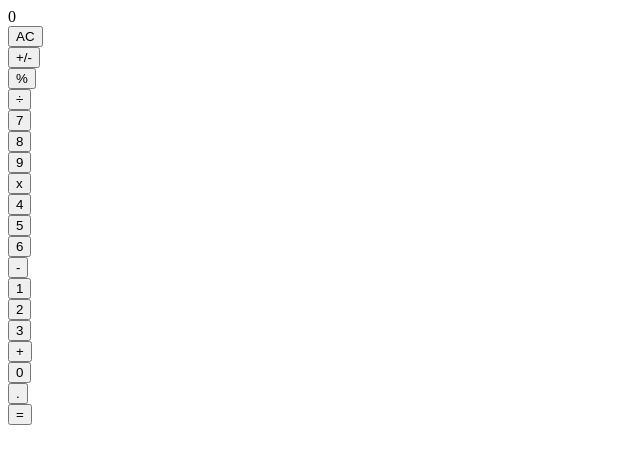
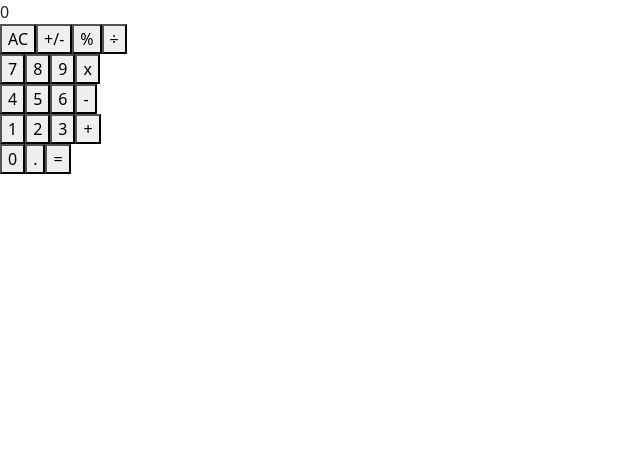
Before and after one commit to RICKCOYL/calculator, a React (Create React App) app: page / in a window 1280 px wide. Shown: the top 464 px of the page, without its empty margins (0-640 px from the left). Built offline with nearby package versions, Linux system fonts and the light colour scheme.

Commit message:
Pass clickHandler prop to buttonPanel

```diff
--- a/public/index.html
+++ b/public/index.html
@@ -10,6 +10,8 @@
   <link rel="apple-touch-icon" href="%PUBLIC_URL%/logo192.png" />
 
   <link rel="manifest" href="%PUBLIC_URL%/manifest.json" />
+  <link href="https://cdn.jsdelivr.net/npm/bootstrap@5.0.0-beta3/dist/css/bootstrap.min.css" rel="stylesheet"
+    integrity="sha384-eOJMYsd53ii+scO/bJGFsiCZc+5NDVN2yr8+0RDqr0Ql0h+rP48ckxlpbzKgwra6" crossorigin="anonymous">
 
   <title>Calculator App</title>
 </head>
--- a/src/components/App.js
+++ b/src/components/App.js
@@ -1,9 +1,27 @@
+/* eslint-disable react/no-unused-state */
 /* eslint-disable no-unused-vars */
+import React, { Component } from 'react';
 import Display from './Display';
 import ButtonPanel from './ButtonPanel';
 import calculate from '../logic/calculate';
 
-function App() {
+class App extends Component {
+  constructor(props) {
+    super(props);
+
+    this.state = {
+      total: null,
+      next: null,
+      operation: null,
+    };
+  }
+
+  handleClick = (buttonName) => {
+    const newState = calculate(this.state, buttonName);
+    this.setState(newState);
+  };
+
+  render() {
     return (
       <>
         <Display />
@@ -11,5 +29,6 @@ function App() {
       </>
     );
   }
+}
 
 export default App;
--- a/src/components/ButtonPanel.js
+++ b/src/components/ButtonPanel.js
@@ -1,40 +1,45 @@
 import React from 'react';
+import PropTypes from 'prop-types';
 import Button from './Button';
 
-function ButtonPanel() {
+function ButtonPanel({ clickHandler }) {
   return (
     <div id="btn-panel">
-      <div className="">
-        <Button buttonName="AC" />
-        <Button buttonName="+/-" />
-        <Button buttonName="%" />
-        <Button buttonName="÷" />
+      <div className="d-flex">
+        <Button buttonName="AC" clickHandler={clickHandler} />
+        <Button buttonName="+/-" clickHandler={clickHandler} />
+        <Button buttonName="%" clickHandler={clickHandler} />
+        <Button buttonName="÷" clickHandler={clickHandler} />
       </div>
-      <div className="">
-        <Button buttonName="7" />
-        <Button buttonName="8" />
-        <Button buttonName="9" />
-        <Button buttonName="x" />
+      <div className="d-flex">
+        <Button buttonName="7" clickHandler={clickHandler} />
+        <Button buttonName="8" clickHandler={clickHandler} />
+        <Button buttonName="9" clickHandler={clickHandler} />
+        <Button buttonName="x" clickHandler={clickHandler} />
       </div>
-      <div className="">
-        <Button buttonName="4" />
-        <Button buttonName="5" />
-        <Button buttonName="6" />
-        <Button buttonName="-" />
+      <div className="d-flex">
+        <Button buttonName="4" clickHandler={clickHandler} />
+        <Button buttonName="5" clickHandler={clickHandler} />
+        <Button buttonName="6" clickHandler={clickHandler} />
+        <Button buttonName="-" clickHandler={clickHandler} />
       </div>
-      <div className="">
-        <Button buttonName="1" />
-        <Button buttonName="2" />
-        <Button buttonName="3" />
-        <Button buttonName="+" />
+      <div className="d-flex">
+        <Button buttonName="1" clickHandler={clickHandler} />
+        <Button buttonName="2" clickHandler={clickHandler} />
+        <Button buttonName="3" clickHandler={clickHandler} />
+        <Button buttonName="+" clickHandler={clickHandler} />
       </div>
-      <div className="">
-        <Button buttonName="0" />
-        <Button buttonName="." />
-        <Button buttonName="=" />
+      <div className="d-flex">
+        <Button buttonName="0" clickHandler={clickHandler} />
+        <Button buttonName="." clickHandler={clickHandler} />
+        <Button buttonName="=" clickHandler={clickHandler} />
       </div>
     </div>
   );
 }
 
+ButtonPanel.propTypes = {
+  clickHandler: PropTypes.func.isRequired,
+};
+
 export default ButtonPanel;
```
Lines whose indentation alone changed are shown as unchanged.
